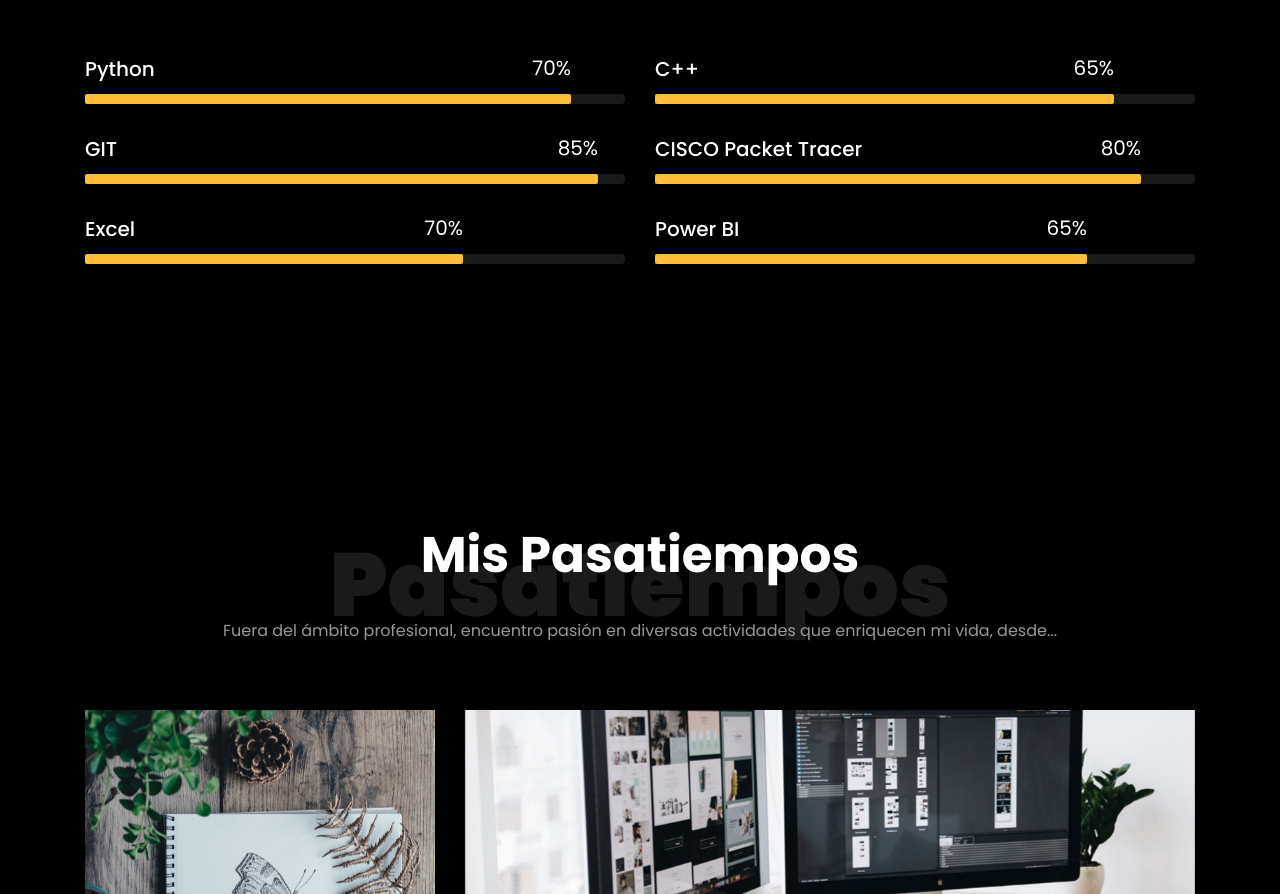
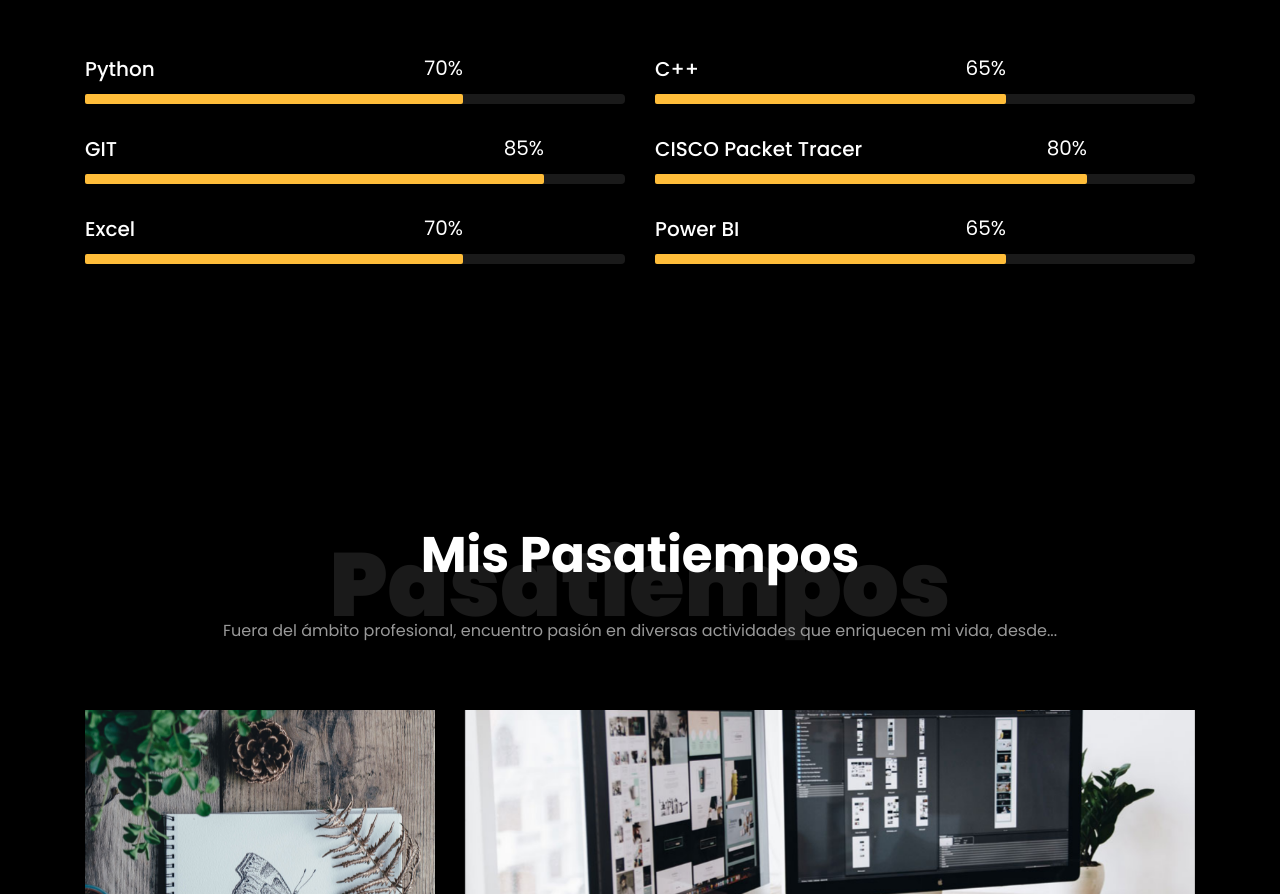
Before and after one commit to HenryGabGG/HenryGabGG.github.io, a plain HTML site: page index.html in a window 1280 px wide. Shown: the part 4321-5215 px from the top of the page. Drawn offline with Linux system fonts and the light colour scheme; animation ran at ten frames a second; files whose address does not match are found by name.

Commit message:
Porcentajes actualizados

```diff
--- a/index.html
+++ b/index.html
@@ -278,7 +278,7 @@
 							<h3>Python</h3>
 							<div class="progress">
 							 	<div class="progress-bar color-1" role="progressbar" aria-valuenow="90"
-							  	aria-valuemin="0" aria-valuemax="100" style="width:90%">
+							  	aria-valuemin="0" aria-valuemax="100" style="width:70%">
 							    <span>70%</span>
 							  	</div>
 							</div>
@@ -289,7 +289,7 @@
 							<h3>C++</h3>
 							<div class="progress">
 							 	<div class="progress-bar color-2" role="progressbar" aria-valuenow="85"
-							  	aria-valuemin="0" aria-valuemax="100" style="width:85%">
+							  	aria-valuemin="0" aria-valuemax="100" style="width:65%">
 							    <span>65%</span>
 							  	</div>
 							</div>
@@ -300,7 +300,7 @@
 							<h3>GIT</h3>
 							<div class="progress">
 							 	<div class="progress-bar color-3" role="progressbar" aria-valuenow="95"
-							  	aria-valuemin="0" aria-valuemax="100" style="width:95%">
+							  	aria-valuemin="0" aria-valuemax="100" style="width:85%">
 							    <span>85%</span>
 							  	</div>
 							</div>
@@ -311,7 +311,7 @@
 							<h3>CISCO Packet Tracer</h3>
 							<div class="progress">
 							 	<div class="progress-bar color-4" role="progressbar" aria-valuenow="90"
-							  	aria-valuemin="0" aria-valuemax="100" style="width:90%">
+							  	aria-valuemin="0" aria-valuemax="100" style="width:80%">
 							    <span>80%</span>
 							  	</div>
 							</div>
@@ -333,7 +333,7 @@
 							<h3>Power BI</h3>
 							<div class="progress">
 							 	<div class="progress-bar color-6" role="progressbar" aria-valuenow="80"
-							  	aria-valuemin="0" aria-valuemax="100" style="width:80%">
+							  	aria-valuemin="0" aria-valuemax="100" style="width:65%">
 							    <span>65%</span>
 							  	</div>
 							</div>
```
